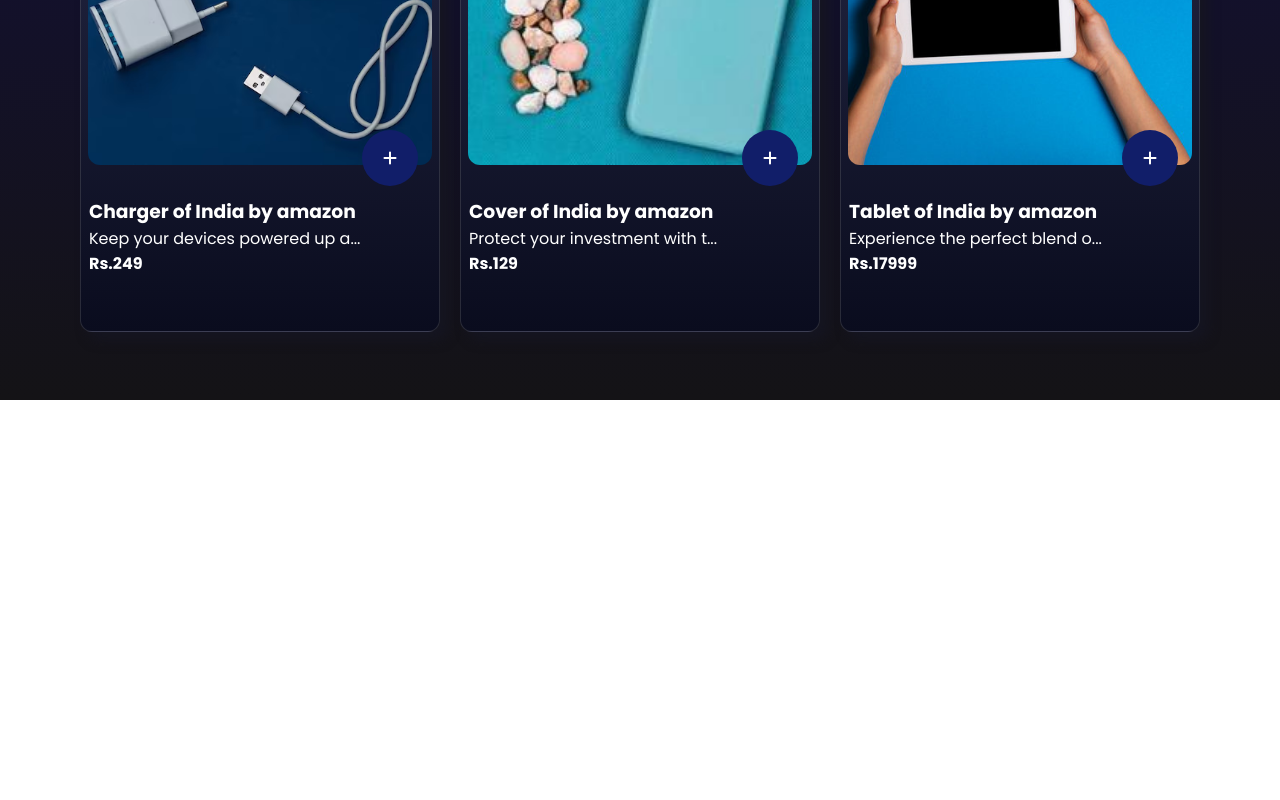
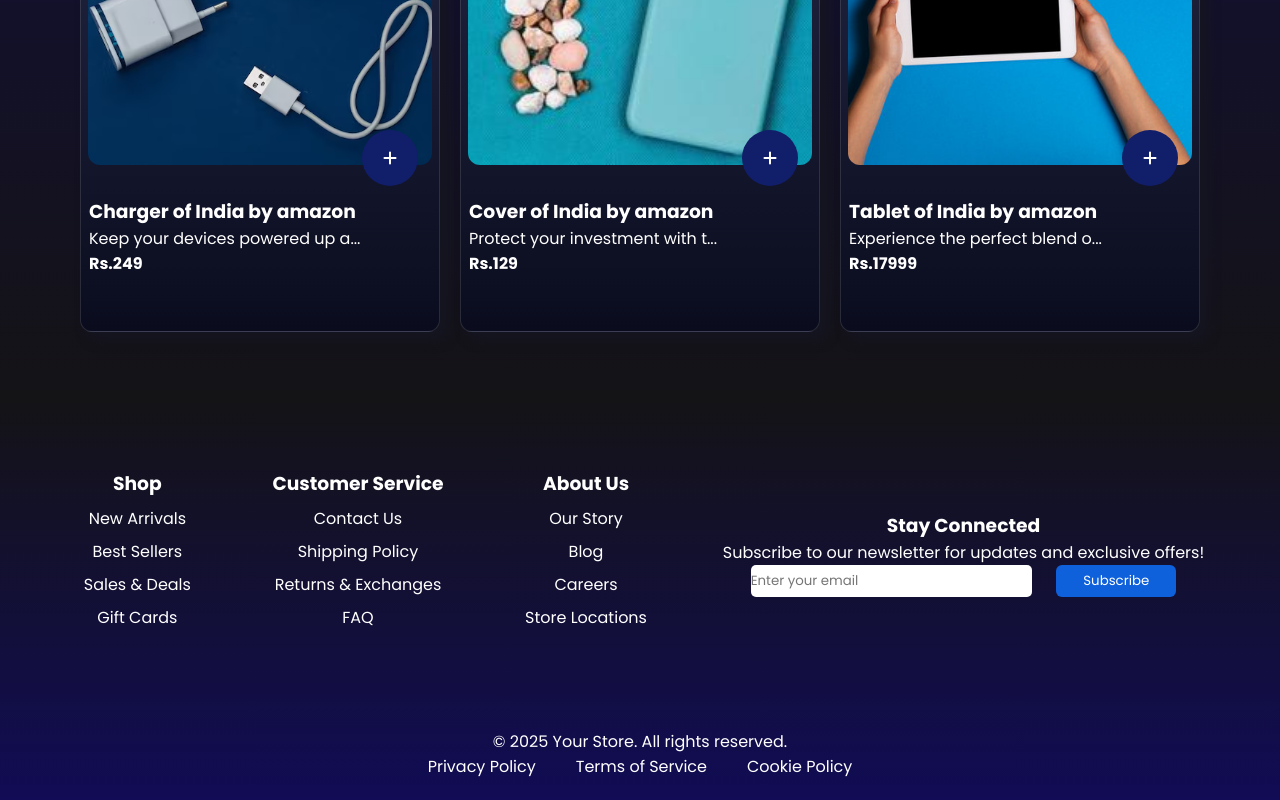
Before and after one commit to yasirakhlaque/React-E-Commerce, a React (Vite) app: page / in a window 1280 px wide. Shown: the part 2013-2813 px from the top of the page. Before the commit the page ends 2413 px from the top, so only its background shows below. Built offline with nearby package versions, Linux system fonts and the light colour scheme; a web font is replaced by a local one.

Commit message:
Added Footer

```diff
--- /dev/null
+++ b/src/Components/Footer.jsx
@@ -0,0 +1,67 @@
+import '../styles/Footer.css'
+
+
+const Footer = () => {
+    return (
+        <footer className="footer">
+            <div className="footer-content">
+                {/* Shop Section */}
+                <div className="footer-section">
+                    <h3>Shop</h3>
+                    <ul>
+                        <li><a href="#">New Arrivals</a></li>
+                        <li><a href="#">Best Sellers</a></li>
+                        <li><a href="#">Sales & Deals</a></li>
+                        <li><a href="#">Gift Cards</a></li>
+                    </ul>
+                </div>
+
+                {/* Customer Service Section */}
+                <div className="footer-section">
+                    <h3>Customer Service</h3>
+                    <ul>
+                        <li><a href="#">Contact Us</a></li>
+                        <li><a href="#">Shipping Policy</a></li>
+                        <li><a href="#">Returns & Exchanges</a></li>
+                        <li><a href="#">FAQ</a></li>
+                    </ul>
+                </div>
+
+                {/* About Section */}
+                <div className="footer-section">
+                    <h3>About Us</h3>
+                    <ul>
+                        <li><a href="#">Our Story</a></li>
+                        <li><a href="#">Blog</a></li>
+                        <li><a href="#">Careers</a></li>
+                        <li><a href="#">Store Locations</a></li>
+                    </ul>
+                </div>
+
+                {/* Newsletter Section */}
+                <div className="footer-section">
+                    <h3>Stay Connected</h3>
+                    <p>Subscribe to our newsletter for updates and exclusive offers!</p>
+                    <div className="newsletter-form">
+                        <input type="email" placeholder="Enter your email" />
+                        <button>Subscribe</button>
+                    </div>
+                </div>
+            </div>
+
+            {/* Bottom Section */}
+            <div className="footer-bottom">
+                <div className="copyright">
+                    © 2025 Your Store. All rights reserved.
+                </div>
+                <div className="legal-links">
+                    <a href="#">Privacy Policy</a>
+                    <a href="#">Terms of Service</a>
+                    <a href="#">Cookie Policy</a>
+                </div>
+            </div>
+        </footer>
+    );
+};
+
+export default Footer;
--- a/src/Pages/Landing.jsx
+++ b/src/Pages/Landing.jsx
@@ -3,6 +3,7 @@
 import TopListed from './TopListed';
 import { useContext } from 'react';
 import { ThemeContext } from '../App';
+import Footer from '../Components/Footer';
 
 export default function Landing() {
     const { theme, toggleTheme } = useContext(ThemeContext);
@@ -16,6 +17,7 @@
             <div id="top-section">
                 <TopListed />
             </div>
+            <Footer />
         </>
     );
 }
--- /dev/null
+++ b/src/styles/Footer.css
@@ -0,0 +1,91 @@
+.footer{
+    display: flex;
+    justify-content: center;
+    align-items: center;
+    flex-wrap: wrap;
+    background: linear-gradient(to top,  #110c55, #141316);
+    color: white;
+    min-height: 50vh;
+}
+
+.footer .footer-content{
+    width: 100vw;
+    padding: 6vh;
+    display: flex;
+    justify-content: space-evenly;
+    align-items: center;
+    flex-wrap: wrap;
+    gap: 5vh;
+}
+
+.footer .footer-content .footer-section{
+    display: flex;
+    justify-content: center;
+    align-items: center;
+    flex-direction: column;
+    text-align: center;
+}
+
+.footer .footer-content .footer-section ul{
+    list-style: none;
+}
+
+.footer .footer-content .footer-section ul li{
+    margin: 1vh;
+}
+
+.newsletter-form{
+    display: flex;
+    justify-content: center;
+    align-items: center;
+    gap: 3vh;
+}
+
+.newsletter-form input{
+    border: none;
+    height: 4vh;
+    border-radius: 5px;
+    width: 22vw;
+}
+
+.newsletter-form button{
+    width: 15vh;
+    height: 4vh;
+    border: none;
+    background-color: #0e60db;
+    color: white;
+    border-radius: 6px;
+}
+
+.footer-bottom{
+    display: flex;
+    justify-content: center;
+    align-items: center;
+    flex-direction: column;
+}
+
+.footer-bottom .legal-links{
+    display: flex;
+    justify-content: center;
+    align-items: center;
+    gap: 5vh;
+}
+
+/* Responsive Design */
+@media (max-width: 768px) {
+    .footer-section {
+        width: 33vw;
+    }
+    .newsletter-form input{
+        width: 25vw;
+    }
+}
+
+@media (max-width:480px) {
+    .footer-section{
+        width: 70vw;
+    }
+    .newsletter-form input{
+        width: 35vw;
+    }
+}
```
